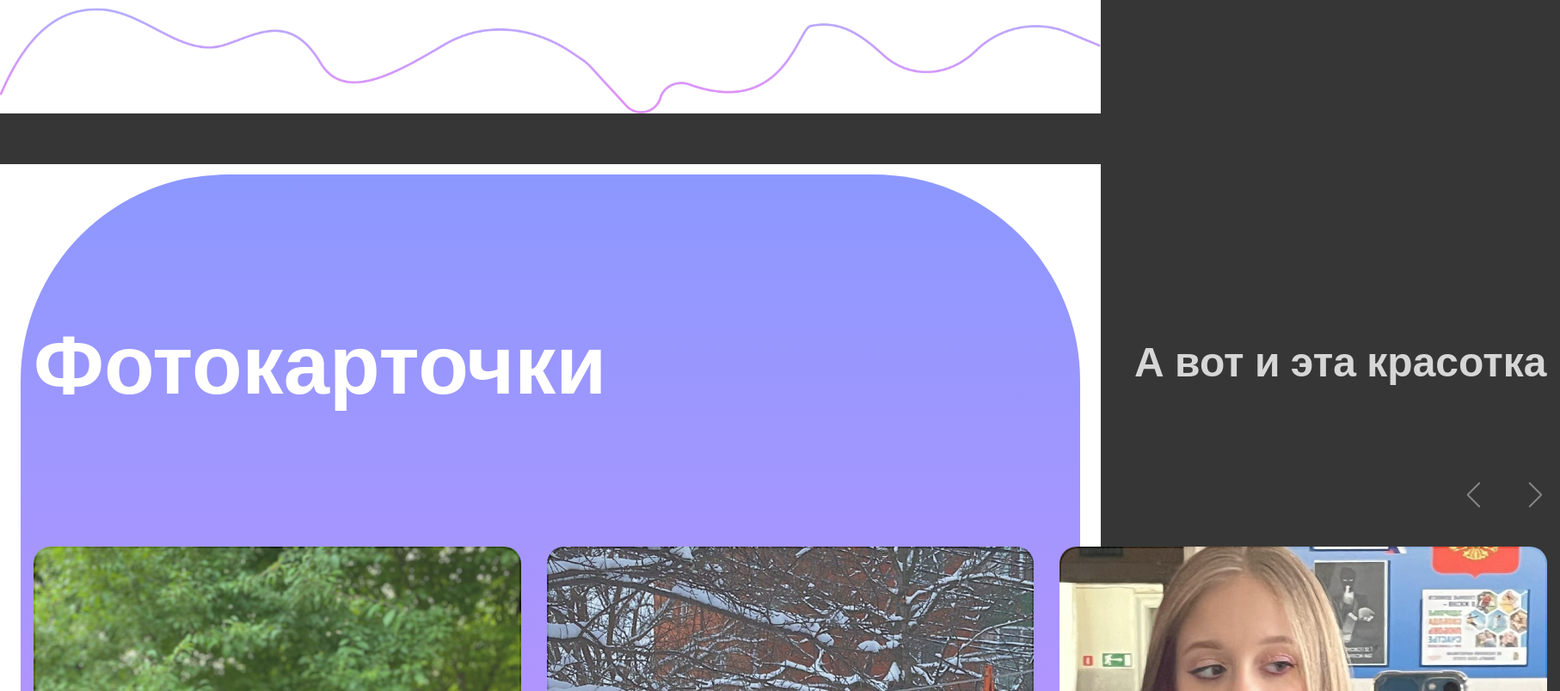
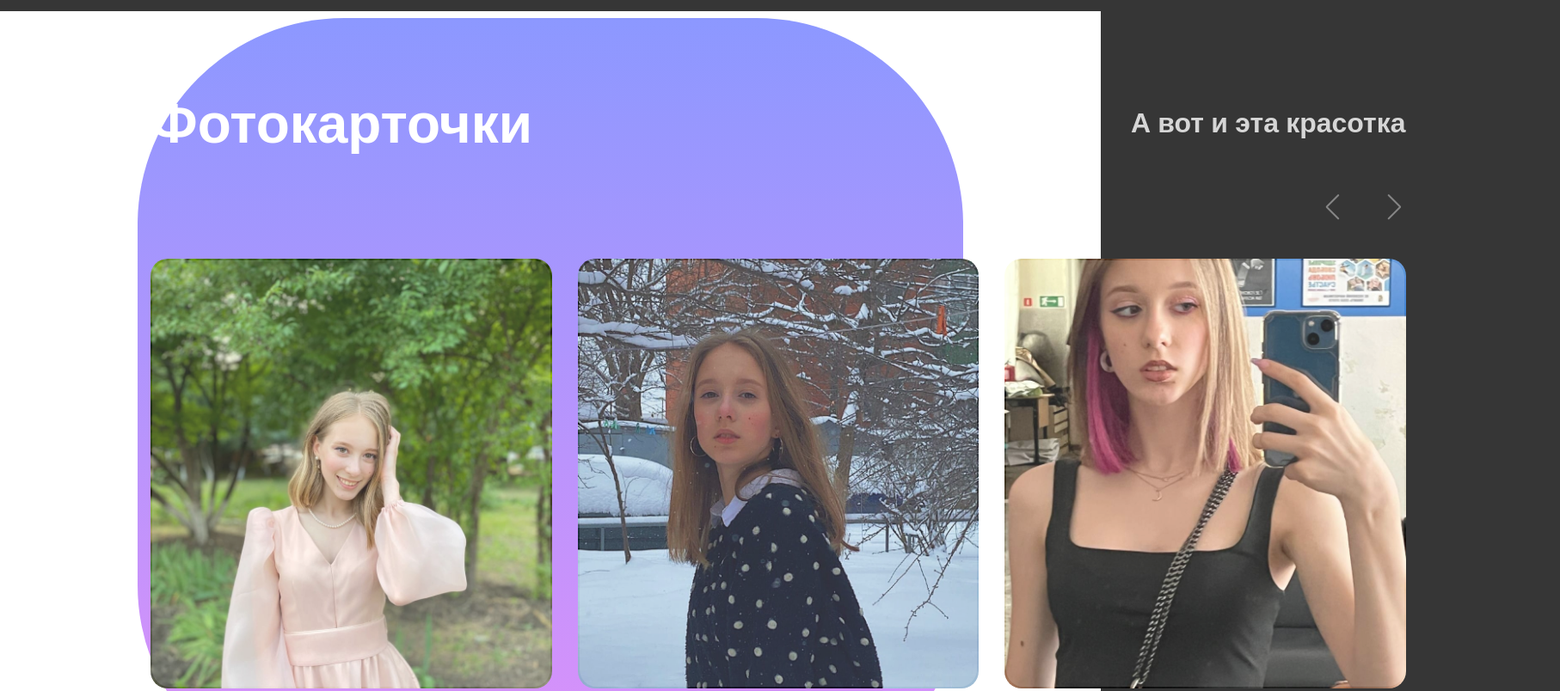
Before and after one commit to szop192/Vary, a website built with webpack: page src/index.html in a window 1280 px wide. Shown: the part 760-1564 px from the top of the page at 86% size, 1814 px wide, since content can reach past the window. Built offline with nearby package versions, Linux system fonts and the light colour scheme.

Commit message:
umenhitel

```diff
--- a/src/styles/main.scss
+++ b/src/styles/main.scss
@@ -23,10 +23,10 @@ $r_desk_full_1750:1750px;
 
 html
 {
-    font-size: 12px;
+    font-size: 8px;
     @media (max-width:$r_mob_500)
     {
-        font-size: 8px;
+        font-size: 6px;
     }
 }
 body
@@ -40,7 +40,7 @@ body
 
 .container
 {
-    width: 1760px;
+    width: 1460px;
     margin: 0 auto;
     padding-left: 15px;
     padding-right: 15px;
@@ -49,7 +49,7 @@ body
 .header
 {
     background-color: $gray;
-    max-width: 1760px;
+    max-width: 1460px;
     margin: 0 auto 5rem;
     display: flex;
     justify-content: space-between;
@@ -167,7 +167,7 @@ body
         font-size: 11rem;
         margin: 0 auto;
         left: 251px;
-        bottom: -110px;
+        bottom: -78px;
         &::after
         {
             display: block;
@@ -177,7 +177,7 @@ body
             width: 91px;
             height: 91px;
             right: -100px;
-            top: 40px;
+            top: 10px;
         }
     }
 
@@ -192,14 +192,14 @@ body
 {
     background:linear-gradient(180deg, #8C98FF 0%, rgba(211, 108, 248, 0.75) 100%);
     border-radius: 240px;
-    margin-left: 2rem;
-    margin-right: 2rem;
-    height: 435px;
+    margin-left: 20rem;
+    margin-right: 20rem;
+    height: 335px;
     display: flex;
     align-items: center;
     &-big
     {
-        height: 1400px;
+        height: 900px;
     }
 }
 .flex
@@ -217,14 +217,14 @@ body
     font-size: 4rem;
     font-weight: 600;
     opacity: .8;
-    width: 836px;
+    width: 557px;
     &-photo
     {
-        width: 480px;
+        width: 320px;
     }
     &-video
     {
-        width: 732px;
+        width: 488npmpx;
     }
 }
 .line
@@ -232,7 +232,7 @@ body
     background-image: url(../img/Vector\ 1.jpg);
     background-size: contain;
     background-repeat: no-repeat;
-    max-width: 1899px;
+    width: 100%;
     height: 182px;
     &-2
     {
@@ -255,7 +255,7 @@ body
 .slider
 {
     overflow: hidden;
-    padding-top: 8rem;
+    padding-top: 10rem;
 }
 .swiper
 {
@@ -271,7 +271,8 @@ body
         transition: 0.3s;
         position: relative;
         z-index: 0;
-        height: 750px;
+        width: 300px;
+        height: 500px;
         &::after
         {
         content: '';
```
Also changed, not shown: dist/styles/main.css.
